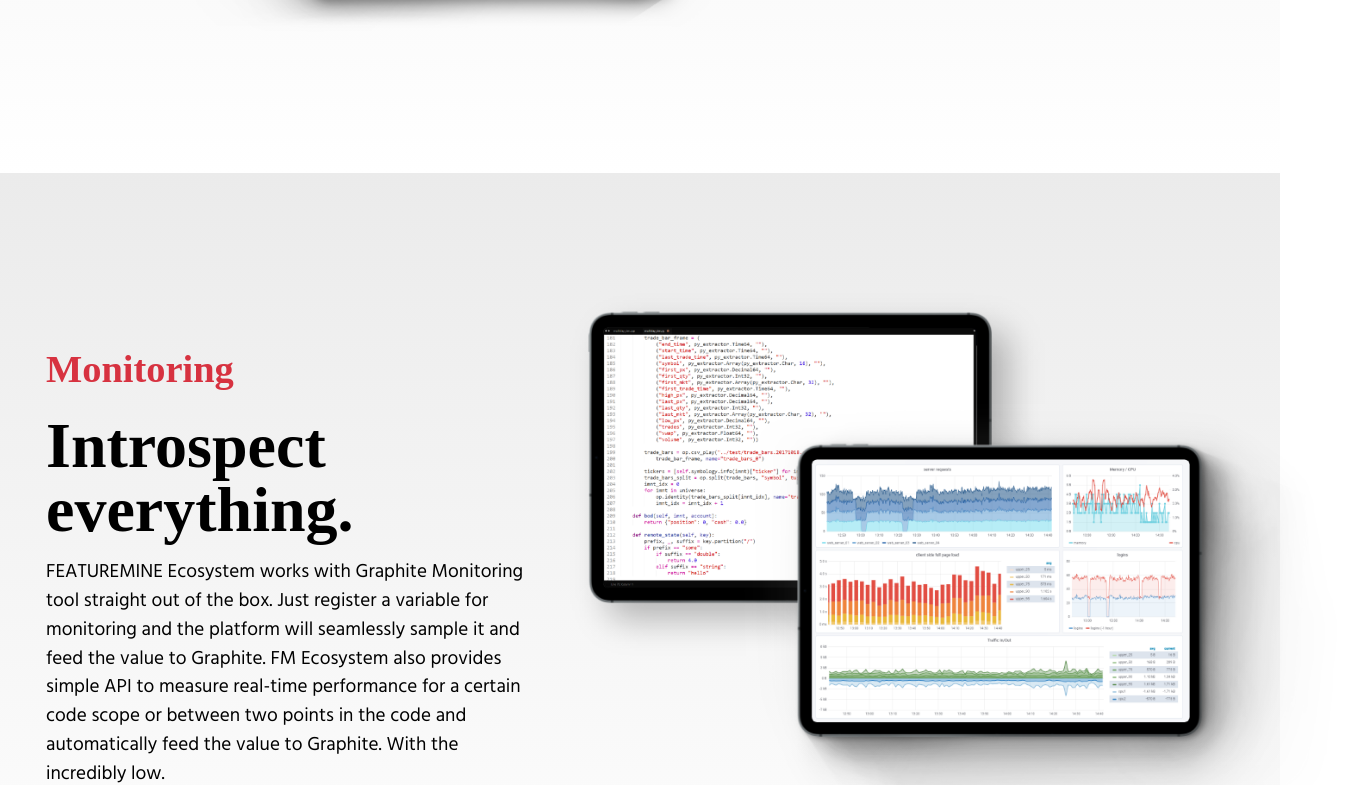
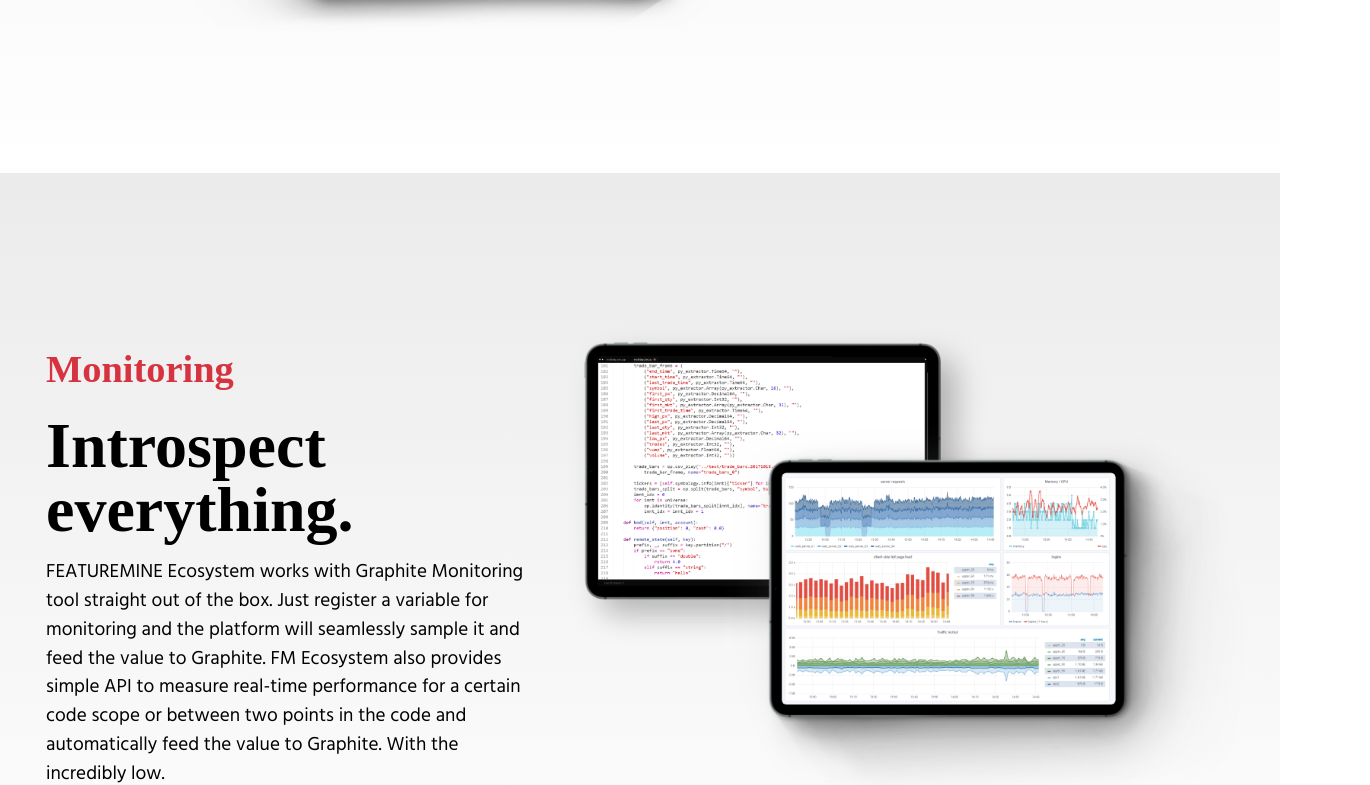
Before and after one commit to jvirriel-per/site-fm, a React (Create React App) app: page / in a window 1280 px wide. Shown: the part 4683-5468 px from the top of the page, 1370 px wide, since content can reach past the window. Built offline with nearby package versions, Linux system fonts and the light colour scheme; a web font is replaced by a local one.

Commit message:
fixed layout

```diff
--- a/src/App.css
+++ b/src/App.css
@@ -114,7 +114,7 @@
   width: 100%;
 }
 .__introspect-img-children {
-  width: 120%;
+  width: 106%;
 }
 .principal {
   background: #f2f2f2;
```
